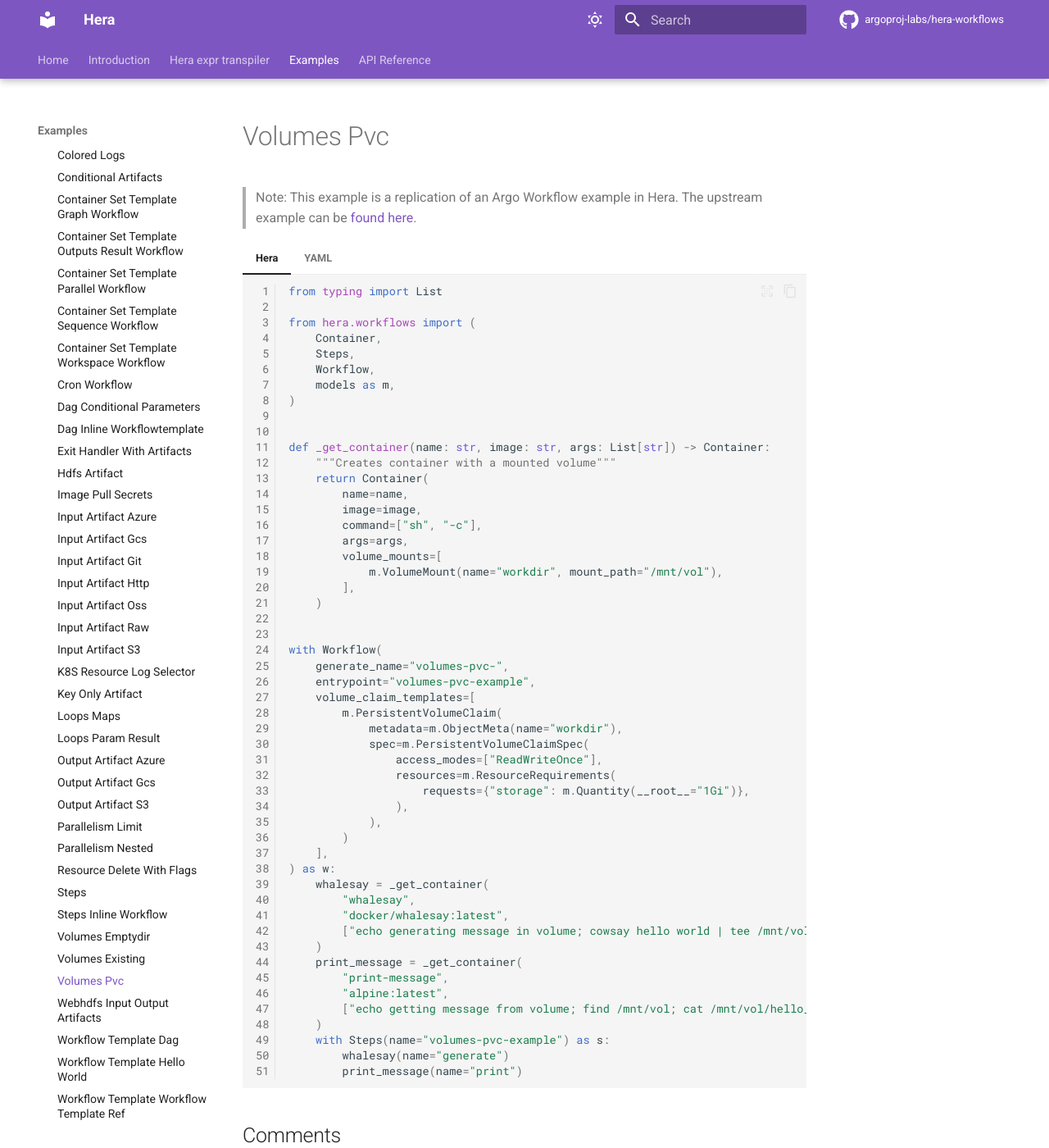
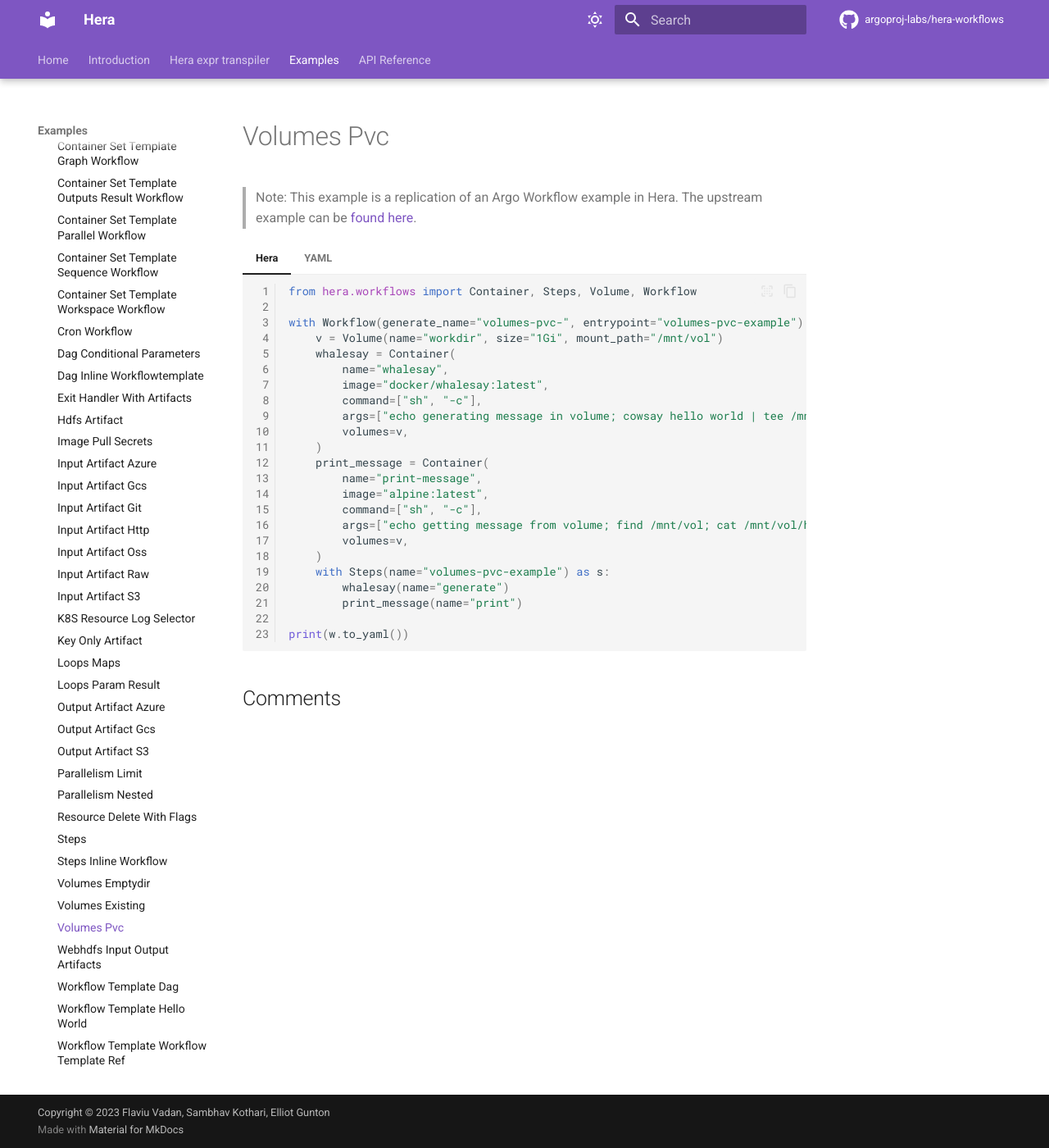
Before and after one commit to argoproj-labs/hera, an MkDocs documentation site: the page built from docs/examples/workflows/upstream/volumes_pvc.md, in a window 1280 px wide and 1400 px high. Shown: the whole window at 82% size. Built offline with MkDocs 1.6.1 and Material for MkDocs 9.7.7, drawn with Linux system fonts in a browser that asks for light colours; comment, search, counter and statistics services are not loaded; the version menu is left out.

Commit message:
fix vol separation
Signed-off-by: Flaviu Vadan <flaviuvadan@gmail.com>

````diff
--- a/docs/examples/workflows/upstream/volumes_pvc.md
+++ b/docs/examples/workflows/upstream/volumes_pvc.md
@@ -8,57 +8,29 @@
 === "Hera"
 
     ```python linenums="1"
-    from typing import List
+    from hera.workflows import Container, Steps, Volume, Workflow
 
-    from hera.workflows import (
-        Container,
-        Steps,
-        Workflow,
-        models as m,
-    )
-
-
-    def _get_container(name: str, image: str, args: List[str]) -> Container:
-        """Creates container with a mounted volume"""
-        return Container(
-            name=name,
-            image=image,
+    with Workflow(generate_name="volumes-pvc-", entrypoint="volumes-pvc-example") as w:
+        v = Volume(name="workdir", size="1Gi", mount_path="/mnt/vol")
+        whalesay = Container(
+            name="whalesay",
+            image="docker/whalesay:latest",
             command=["sh", "-c"],
-            args=args,
-            volume_mounts=[
-                m.VolumeMount(name="workdir", mount_path="/mnt/vol"),
-            ],
+            args=["echo generating message in volume; cowsay hello world | tee /mnt/vol/hello_world.txt"],
+            volumes=v,
         )
-
-
-    with Workflow(
-        generate_name="volumes-pvc-",
-        entrypoint="volumes-pvc-example",
-        volume_claim_templates=[
-            m.PersistentVolumeClaim(
-                metadata=m.ObjectMeta(name="workdir"),
-                spec=m.PersistentVolumeClaimSpec(
-                    access_modes=["ReadWriteOnce"],
-                    resources=m.ResourceRequirements(
-                        requests={"storage": m.Quantity(__root__="1Gi")},
-                    ),
-                ),
-            )
-        ],
-    ) as w:
-        whalesay = _get_container(
-            "whalesay",
-            "docker/whalesay:latest",
-            ["echo generating message in volume; cowsay hello world | tee /mnt/vol/hello_world.txt"],
-        )
-        print_message = _get_container(
-            "print-message",
-            "alpine:latest",
-            ["echo getting message from volume; find /mnt/vol; cat /mnt/vol/hello_world.txt"],
+        print_message = Container(
+            name="print-message",
+            image="alpine:latest",
+            command=["sh", "-c"],
+            args=["echo getting message from volume; find /mnt/vol; cat /mnt/vol/hello_world.txt"],
+            volumes=v,
         )
         with Steps(name="volumes-pvc-example") as s:
             whalesay(name="generate")
             print_message(name="print")
+
+    print(w.to_yaml())
     ```
 
 === "YAML"
````
Also changed, not shown: docs/examples/workflows/dynamic_volumes.md (+3 -3 lines), 4 other files.
